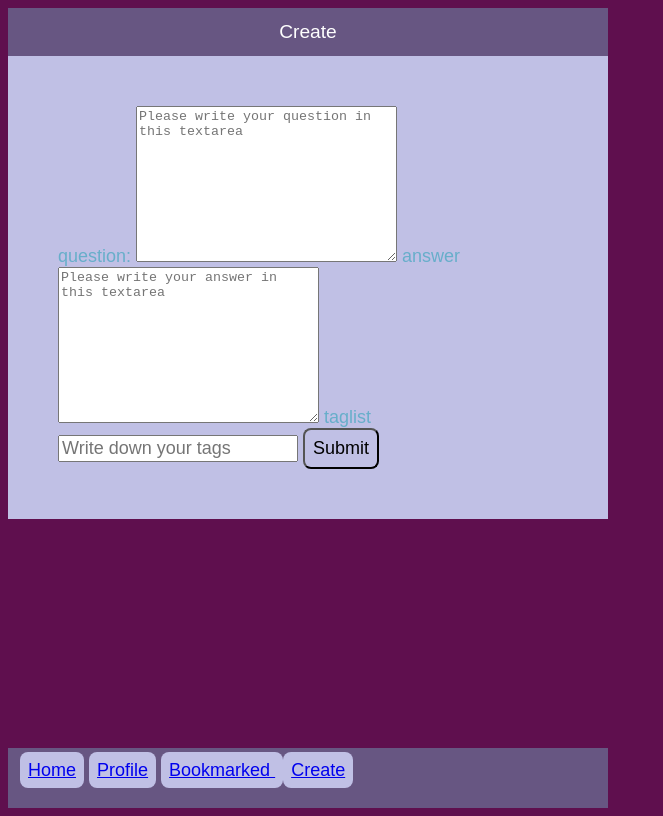
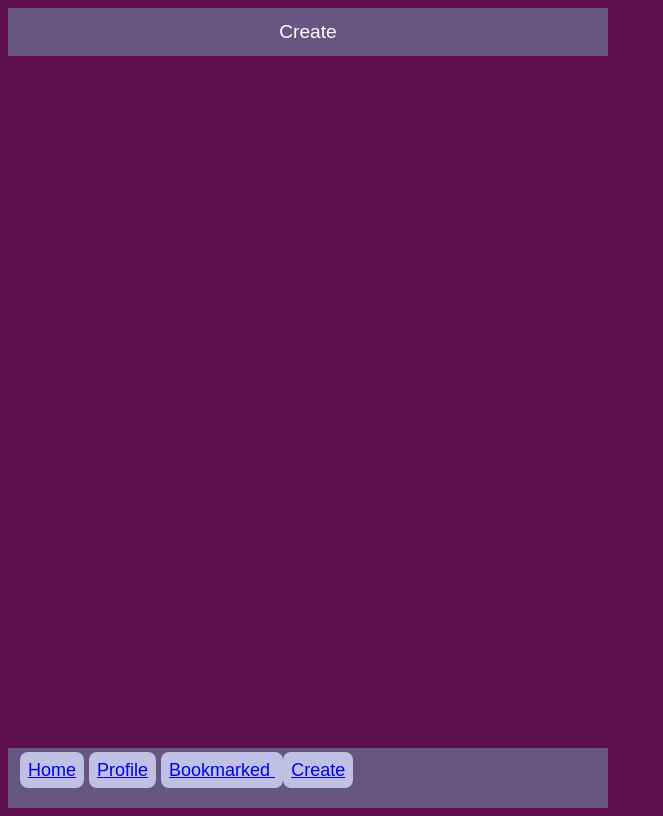
Before and after one commit to roscha80/quizz-app, a website built with Vite: page src/create.html in a window 1280 px wide. Shown: the whole page, without its empty margins (0-663 px from the left). Built offline with nearby package versions, Linux system fonts and the light colour scheme; a web font is replaced by a local one.

Commit message:
Revert "Create"

```diff
--- a/src/create.html
+++ b/src/create.html
@@ -17,31 +17,7 @@
     <header class="app-header">
       <h1 class="app-header__heading">Create</h1>
     </header>
-    <main class="app-main">
-      <section class="create-form">
-        <form>
-          <label for="question"> question: </label>
-          <textarea
-            name="question"
-            id="question"
-            cols="30"
-            rows="10"
-            placeholder="Please write your question in this textarea"
-          ></textarea>
-          <label for="answer"> answer </label>
-          <textarea
-            name="answer"
-            id="answer"
-            cols="30"
-            rows="10"
-            placeholder="Please write your answer in this textarea"
-          ></textarea>
-          <label for="tags">taglist</label>
-          <input id="tags" type="text" placeholder="Write down your tags" />
-          <button class="create-form__button">Submit</button>
-        </form>
-      </section>
-    </main>
+    <main class="app-main"></main>
     <footer class="navbar-main">
       <nav>
         <a href="./index.html" class="navbar__button" aria-label="home">Home</a>
--- a/src/styles/create-form/create-form.css
+++ /dev/null
@@ -1,20 +0,0 @@
-.create-form {
-  background: var(--quizcard);
-  border-color: var(--color-white);
-  color: var(--color-blue);
-  display: flexbox;
-  grid-gap: 12px;
-  max-width: 100%;
-  max-height: fit-content;
-  padding: 50px;
-}
-
-.flex-item {
-  justify-content: center;
-}
-
-.create-form__button {
-  background: var(--quizcard);
-  padding: 8px;
-  border-radius: 8px;
-}
--- a/src/styles/styles.css
+++ b/src/styles/styles.css
@@ -4,4 +4,3 @@
 @import './app-header/app-header.css';
 @import './quiz-card/quiz-card.css';
 @import './navbar-footer/navbar-footer.css';
-@import './create-form/create-form.css';
```
Also changed, not shown: src/styles/create-form/create-form.html (deleted, +0 -23 lines), src/styles/create-form/create-form.stories.js (deleted, +0 -7 lines).
